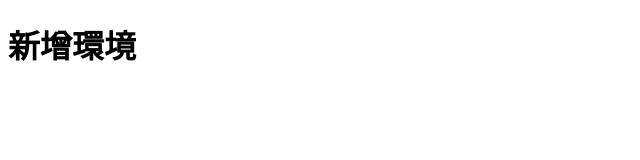
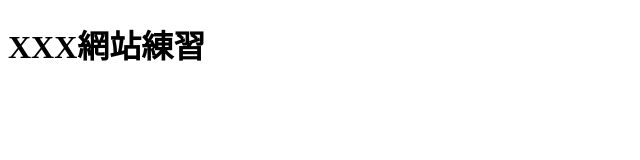
Before and after one commit to HEGU1995/project2, a plain HTML site: page index.html in a window 1280 px wide. Shown: the whole page, without its empty margins (0-640 px from the left). Drawn offline with Linux system fonts and the light colour scheme.

Commit message:
Update index.html

```diff
--- a/index.html
+++ b/index.html
@@ -4,9 +4,9 @@
     <meta charset="UTF-8">
     <meta http-equiv="X-UA-Compatible" content="IE=edge">
     <meta name="viewport" content="width=device-width, initial-scale=1.0">
-    <title>Document</title>
+    <title>XXX網站練習</title>
 </head>
 <body>
-    <h1>新增環境</h1>
+    <h1>XXX網站練習</h1>
 </body>
 </html>
```
